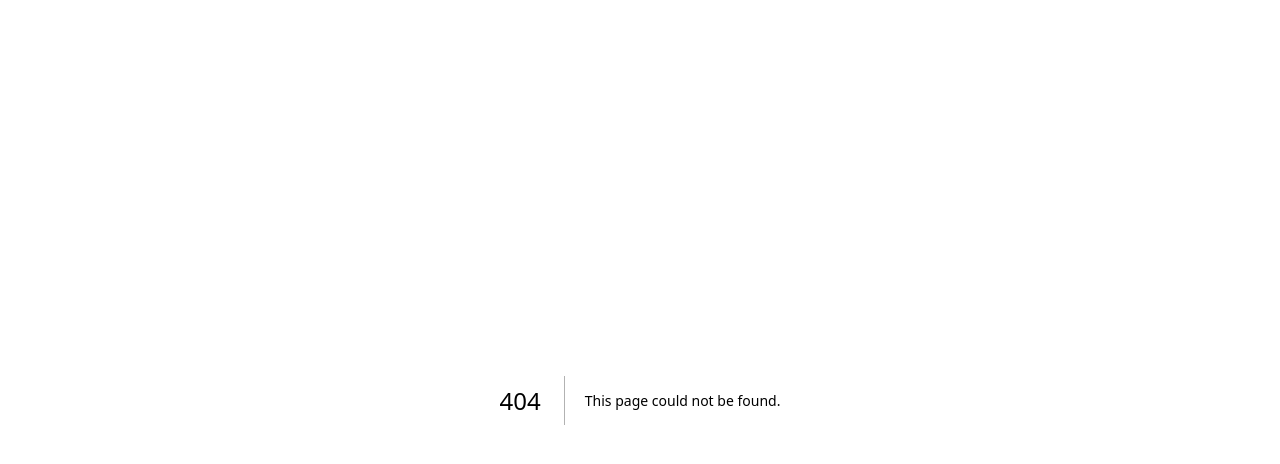
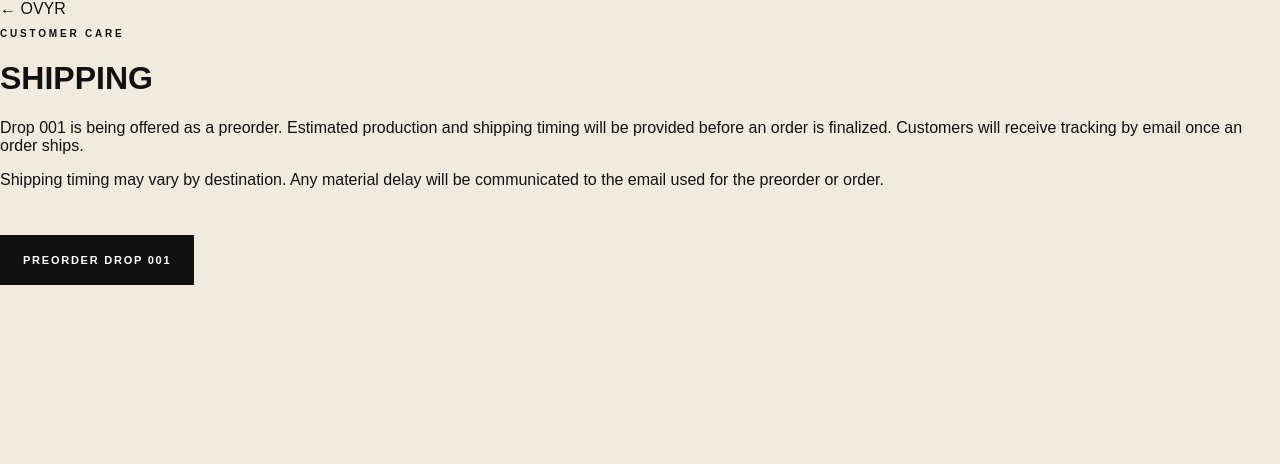
Before and after one commit to BTheCoderr/victoryoveryourself, a Next.js app: page /shipping in a window 1280 px wide. Before the commit this address had no page. Shown: the top 464 px of the page. Built offline with nearby package versions, Linux system fonts and the light colour scheme.

Commit message:
Add OVYR shipping page

```diff
--- /dev/null
+++ b/app/shipping/page.tsx
@@ -0,0 +1 @@
+export const metadata={title:"Shipping | OVYR"};export default function Shipping(){return <main className="policy"><a href="/">← OVYR</a><p className="eyebrow">CUSTOMER CARE</p><h1>SHIPPING</h1><p>Drop 001 is being offered as a preorder. Estimated production and shipping timing will be provided before an order is finalized. Customers will receive tracking by email once an order ships.</p><p>Shipping timing may vary by destination. Any material delay will be communicated to the email used for the preorder or order.</p><a className="cta" href="/#preorder">PREORDER DROP 001</a></main>}
```
